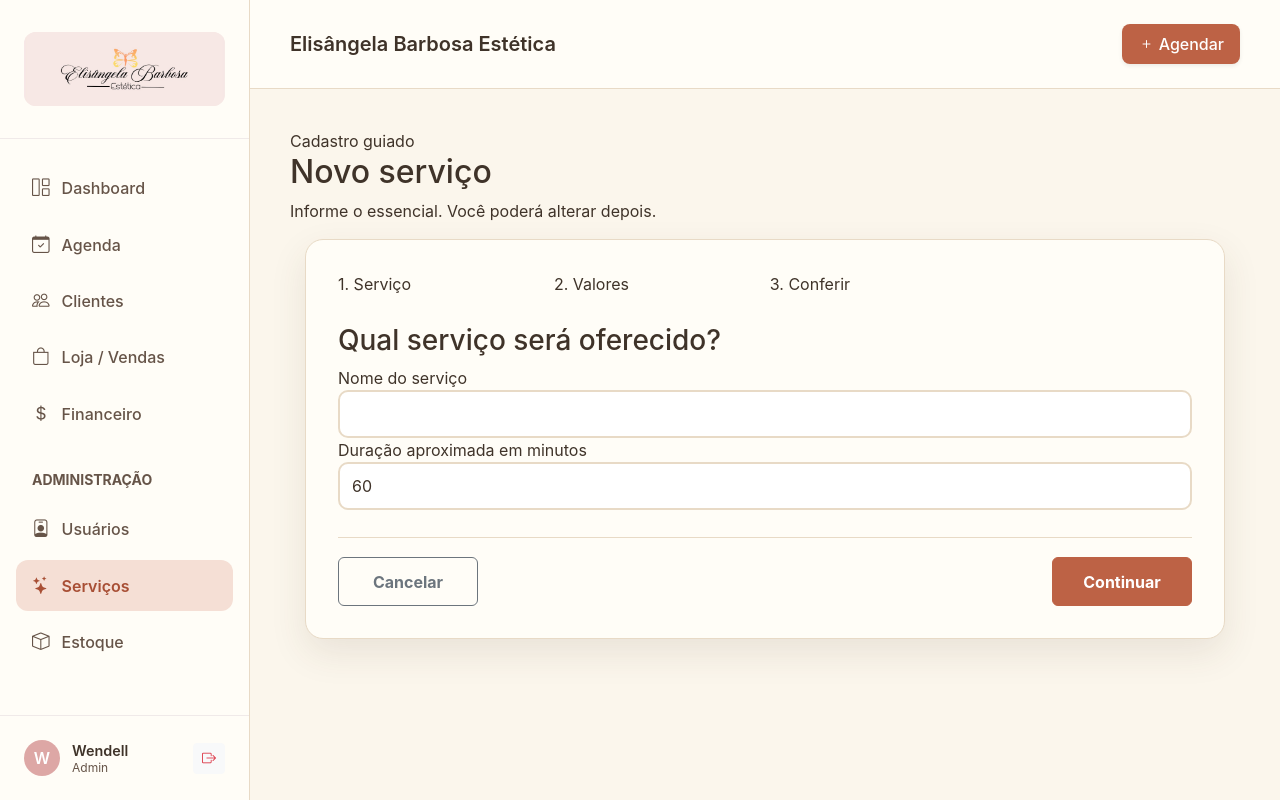
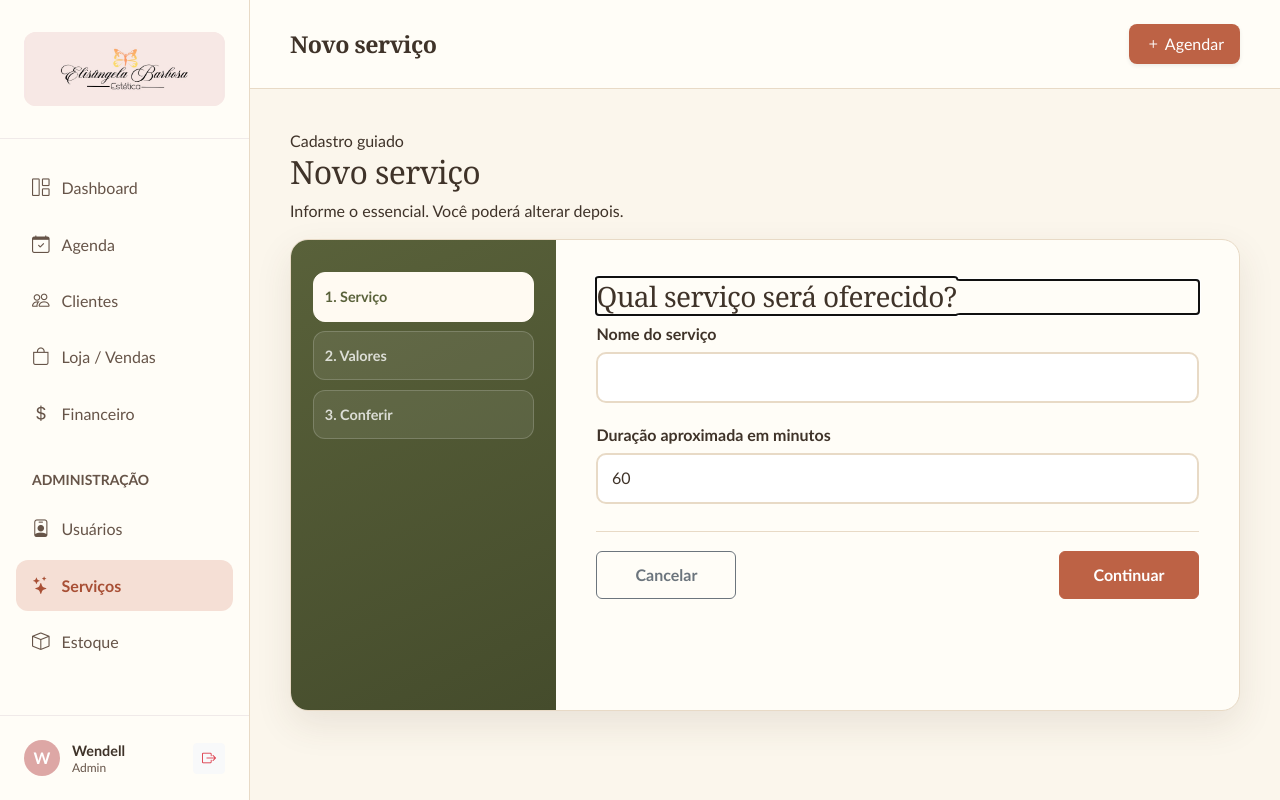
Before and after one commit to WendellKZ/clinica-estetica, a Django app: page /servicos/novo/ in a window 1280 px wide. Run offline with Django 5.2, Linux system fonts and the light colour scheme; a user stored in the database is signed in; data comes from the database, SQL or seed files in the repository; data that the repository does not hold is empty.

Commit message:
Reorganiza cabecalho e formularios guiados

```diff
--- a/servicos/templates/servicos/servico_form.html
+++ b/servicos/templates/servicos/servico_form.html
@@ -1,11 +1,15 @@
 {% extends "base.html" %}
 {% block title %}{% if modo == 'novo' %}Novo serviço{% else %}Editar serviço{% endif %} | Elisângela Barbosa Estética{% endblock %}
+{% block header_title %}{% if modo == 'novo' %}Novo serviço{% else %}Editar serviço{% endif %}{% endblock %}
 {% block content %}
 <div class="guided-page"><div class="guided-heading"><div><span class="guided-kicker">Cadastro guiado</span><h2>{% if modo == 'novo' %}Novo serviço{% else %}Editar serviço{% endif %}</h2><p>Informe o essencial. Você poderá alterar depois.</p></div></div>
 <form method="post" data-wizard="true" class="guided-form">{% csrf_token %}
-<div class="wizard-progress"><span data-step-indicator="1">1. Serviço</span><span data-step-indicator="2">2. Valores</span><span data-step-indicator="3">3. Conferir</span></div>
+<div class="wizard-layout">
+<aside class="wizard-sidebar"><div class="wizard-progress"><span class="wizard-progress-item" data-step-indicator="1">1. Serviço</span><span class="wizard-progress-item" data-step-indicator="2">2. Valores</span><span class="wizard-progress-item" data-step-indicator="3">3. Conferir</span></div></aside>
+<div class="wizard-content">
 <section class="wizard-step" data-step="1"><h3>Qual serviço será oferecido?</h3><div class="field-group"><label>Nome do serviço</label>{{ form.nome }}{% for e in form.nome.errors %}<div class="text-danger">{{ e }}</div>{% endfor %}</div><div class="field-group"><label>Duração aproximada em minutos</label>{{ form.duracao_min }}</div><div class="wizard-actions"><a class="btn btn-outline-secondary" href="{% url 'servicos:servico_lista' %}">Cancelar</a><button type="button" class="btn btn-primary" data-next>Continuar</button></div></section>
 <section class="wizard-step" data-step="2"><h3>Defina os valores</h3><div class="row g-3"><div class="col-md-6"><label>Preço cobrado (R$)</label>{{ form.preco_padrao }}</div><div class="col-md-6"><label>Custo estimado (R$)</label>{{ form.custo_padrao }}</div></div><div class="form-check mt-4">{{ form.ativo }} <label for="{{ form.ativo.id_for_label }}">Serviço disponível para uso</label></div><div class="wizard-actions"><button type="button" class="btn btn-outline-secondary" data-back>Voltar</button><button type="button" class="btn btn-primary" data-next>Continuar</button></div></section>
 <section class="wizard-step" data-step="3"><h3>Confira o serviço</h3><div class="wizard-summary" data-summary></div>{% for e in form.non_field_errors %}<div class="alert alert-danger">{{ e }}</div>{% endfor %}<div class="wizard-actions"><button type="button" class="btn btn-outline-secondary" data-back>Voltar</button><button class="btn btn-primary">Salvar serviço</button></div></section>
+</div></div>
 </form></div>
 {% endblock %}
--- a/static/css/guided-workflows.css
+++ b/static/css/guided-workflows.css
@@ -17,6 +17,23 @@
 body {
   background: var(--sand-50) !important;
   color: var(--earth-900);
+  font-family: "Trebuchet MS", "Segoe UI", Arial, sans-serif;
+}
+
+h1, h2, h3,
+.top-header-title,
+.guided-page-header h1,
+.guided-heading h2,
+.wizard-step h2,
+.wizard-step h3 {
+  font-family: Georgia, "Times New Roman", serif;
+  letter-spacing: -.02em;
+}
+
+.top-header-title {
+  color: var(--earth-900);
+  font-size: 1.45rem;
+  font-weight: 700;
 }
 
 .sidebar,
@@ -147,20 +164,38 @@ textarea.form-control {
 }
 
 .guided-form {
-  max-width: 920px;
+  max-width: 1100px;
   margin: 0 auto;
-  padding: clamp(1.2rem, 3vw, 2rem);
+  padding: 0;
   background: var(--cream);
   border: 1px solid var(--sand-200);
   border-radius: 18px;
   box-shadow: 0 14px 36px rgba(74, 56, 39, .1);
 }
 
+.wizard-layout {
+  display: grid;
+  grid-template-columns: minmax(210px, 28%) minmax(0, 1fr);
+  min-height: 470px;
+}
+
+.wizard-sidebar {
+  padding: 2rem 1.4rem;
+  border-radius: 17px 0 0 17px;
+  background: linear-gradient(155deg, var(--olive-700), #454c2c);
+  color: #fff;
+}
+
+.wizard-content {
+  min-width: 0;
+  padding: clamp(1.5rem, 4vw, 2.5rem);
+}
+
 .wizard-progress {
-  display: grid;
-  grid-template-columns: repeat(var(--wizard-count, 4), minmax(0, 1fr));
+  display: flex;
+  flex-direction: column;
   gap: .6rem;
-  margin: 0 0 1.75rem;
+  margin: 0;
   padding: 0;
   list-style: none;
 }
@@ -170,23 +205,51 @@ textarea.form-control {
   padding: .8rem .65rem;
   border: 1px solid var(--sand-200);
   border-radius: 12px;
-  background: var(--sand-50);
-  color: var(--earth-700);
-  font-size: .82rem;
+  background: rgba(255,255,255,.08);
+  border-color: rgba(255,255,255,.18);
+  color: rgba(255,255,255,.78);
+  font-size: .9rem;
   font-weight: 700;
-  text-align: center;
+  text-align: left;
 }
 
 .wizard-progress-item.is-active {
-  background: var(--terracotta-100);
-  border-color: var(--terracotta-600);
-  color: var(--terracotta-700);
+  background: #fffaf2;
+  border-color: #fffaf2;
+  color: var(--olive-700);
 }
 
 .wizard-progress-item.is-complete {
-  background: var(--olive-100);
-  border-color: var(--olive-600);
-  color: var(--olive-700);
+  background: rgba(255,255,255,.18);
+  border-color: rgba(255,255,255,.28);
+  color: #fff;
+}
+
+.wizard-progress-item.is-complete::after {
+  content: " ✓";
+}
+
+.guided-form input:not([type="checkbox"]):not([type="radio"]),
+.guided-form select,
+.guided-form textarea {
+  display: block;
+  width: 100%;
+  min-height: 50px;
+  margin-top: .4rem;
+  padding: .7rem .85rem;
+  border: 2px solid var(--sand-200);
+  border-radius: 10px;
+  background: #fff;
+  color: var(--earth-900);
+}
+
+.guided-form label {
+  color: var(--earth-900);
+  font-weight: 700;
+}
+
+.field-group {
+  margin-bottom: 1.25rem;
 }
 
 .wizard-step {
@@ -306,12 +369,27 @@ textarea.form-control {
     flex-direction: column;
   }
 
+  .wizard-layout {
+    display: block;
+  }
+
+  .wizard-sidebar {
+    padding: 1rem;
+    border-radius: 17px 17px 0 0;
+  }
+
+  .wizard-content {
+    padding: 1.2rem;
+  }
+
   .wizard-progress {
-    grid-template-columns: 1fr;
+    flex-direction: row;
+    overflow-x: auto;
   }
 
   .wizard-progress-item {
-    display: none;
+    display: block;
+    min-width: max-content;
   }
 
   .wizard-progress-item.is-active {
@@ -338,6 +416,14 @@ textarea.form-control {
   margin-bottom: 2rem;
 }
 
+.no-js .wizard-layout {
+  display: block;
+}
+
+.no-js .wizard-sidebar {
+  border-radius: 17px 17px 0 0;
+}
+
 .no-js .wizard-progress,
 .no-js .wizard-next,
 .no-js .wizard-back {
--- a/static/js/guided-workflows.js
+++ b/static/js/guided-workflows.js
@@ -57,7 +57,7 @@
         else indicator.removeAttribute("aria-current");
       });
       fillSummary(steps[current]);
-      var heading = steps[current].querySelector("h2");
+      var heading = steps[current].querySelector("h2, h3");
       if (heading) {
         heading.setAttribute("tabindex", "-1");
         heading.focus({ preventScroll: true });
@@ -78,8 +78,8 @@
     }
 
     form.addEventListener("click", function (event) {
-      var next = event.target.closest(".wizard-next");
-      var back = event.target.closest(".wizard-back");
+      var next = event.target.closest(".wizard-next, [data-next]");
+      var back = event.target.closest(".wizard-back, [data-back]");
       if (next) {
         event.preventDefault();
         if (validateStep()) show(current + 1);
--- a/templates/base.html
+++ b/templates/base.html
@@ -97,8 +97,8 @@
 
       <!-- Cabeçalho (Opcional, pode conter barra de breadcrumb ou pesquisa) -->
       <header class="top-header">
-        <div class="fs-5 fw-semibold text-dark">
-          {% block header_title %}Elisângela Barbosa Estética{% endblock %}
+        <div class="top-header-title">
+          {% block header_title %}Visão geral{% endblock %}
         </div>
         <div class="d-flex align-items-center gap-3">
            <a href="/agenda/novo/" class="btn-estetica text-decoration-none shadow-sm"><i class="bi bi-plus"></i> Agendar</a>
--- a/usuarios/templates/usuarios/usuario_form.html
+++ b/usuarios/templates/usuarios/usuario_form.html
@@ -1,12 +1,16 @@
 {% extends "base.html" %}
 {% block title %}{% if modo == 'novo' %}Novo usuário{% else %}Editar usuário{% endif %} | Elisângela Barbosa Estética{% endblock %}
+{% block header_title %}{% if modo == 'novo' %}Novo usuário{% else %}Editar usuário{% endif %}{% endblock %}
 {% block content %}
 <div class="guided-page"><div class="guided-heading"><div><span class="guided-kicker">Cadastro guiado</span><h2>{% if modo == 'novo' %}Novo usuário{% else %}Editar usuário{% endif %}</h2><p>Crie um acesso seguro para a equipe da clínica.</p></div></div>
 <form method="post" data-wizard="true" class="guided-form">{% csrf_token %}
-<div class="wizard-progress"><span data-step-indicator="1">1. Pessoa</span><span data-step-indicator="2">2. Acesso</span><span data-step-indicator="3">3. Permissões</span><span data-step-indicator="4">4. Conferir</span></div>
+<div class="wizard-layout">
+<aside class="wizard-sidebar"><div class="wizard-progress"><span class="wizard-progress-item" data-step-indicator="1">1. Pessoa</span><span class="wizard-progress-item" data-step-indicator="2">2. Acesso</span><span class="wizard-progress-item" data-step-indicator="3">3. Permissões</span><span class="wizard-progress-item" data-step-indicator="4">4. Conferir</span></div></aside>
+<div class="wizard-content">
 <section class="wizard-step" data-step="1"><h3>Quem usará o sistema?</h3><div class="row g-3"><div class="col-md-6"><label>Nome</label>{{ form.first_name }}</div><div class="col-md-6"><label>Sobrenome</label>{{ form.last_name }}</div><div class="col-12"><label>E-mail</label>{{ form.email }}</div></div><div class="wizard-actions"><a class="btn btn-outline-secondary" href="{% url 'usuarios:usuario_lista' %}">Cancelar</a><button type="button" class="btn btn-primary" data-next>Continuar</button></div></section>
 <section class="wizard-step" data-step="2"><h3>Dados para entrar</h3><div class="field-group"><label>Nome de usuário</label>{{ form.username }}{% for e in form.username.errors %}<div class="text-danger">{{ e }}</div>{% endfor %}</div>{% if modo == 'novo' %}<div class="row g-3"><div class="col-md-6"><label>Senha</label>{{ form.password }}</div><div class="col-md-6"><label>Repita a senha</label>{{ form.password2 }}</div></div>{% endif %}<div class="wizard-actions"><button type="button" class="btn btn-outline-secondary" data-back>Voltar</button><button type="button" class="btn btn-primary" data-next>Continuar</button></div></section>
 <section class="wizard-step" data-step="3"><h3>O que esta pessoa poderá fazer?</h3><p class="step-help">Para atendentes, mantenha apenas “Usuário ativo” e escolha o perfil apropriado.</p><div class="field-group"><label>Perfil / grupo</label>{{ form.groups }}</div><div class="form-check">{{ form.is_active }} <label for="{{ form.is_active.id_for_label }}">Usuário ativo</label></div><div class="form-check">{{ form.is_staff }} <label for="{{ form.is_staff.id_for_label }}">Acesso administrativo</label></div><div class="form-check">{{ form.is_superuser }} <label for="{{ form.is_superuser.id_for_label }}">Controle total do sistema</label></div><div class="wizard-actions"><button type="button" class="btn btn-outline-secondary" data-back>Voltar</button><button type="button" class="btn btn-primary" data-next>Continuar</button></div></section>
 <section class="wizard-step" data-step="4"><h3>Confira o acesso</h3><div class="wizard-summary" data-summary></div>{% for e in form.non_field_errors %}<div class="alert alert-danger">{{ e }}</div>{% endfor %}<div class="wizard-actions"><button type="button" class="btn btn-outline-secondary" data-back>Voltar</button><button class="btn btn-primary">Salvar usuário</button></div></section>
+</div></div>
 </form></div>
 {% endblock %}
```
Also changed, not shown: core/tests.py (+23 -0 lines), templates/clientes/form.html (+7 -0 lines), templates/loja/produto_form.html (+7 -0 lines), templates/loja/venda_nova.html (+7 -1 lines).
